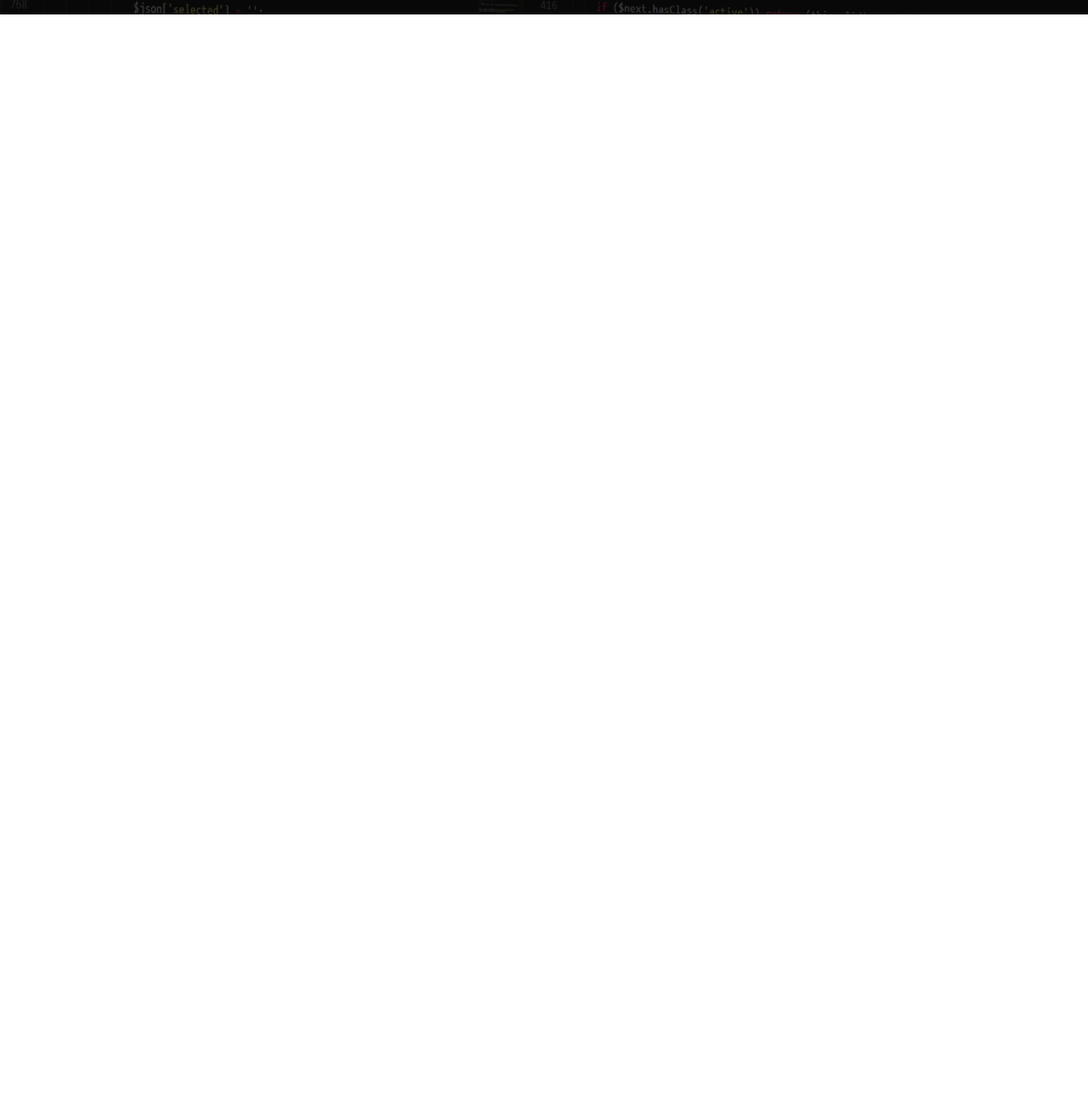
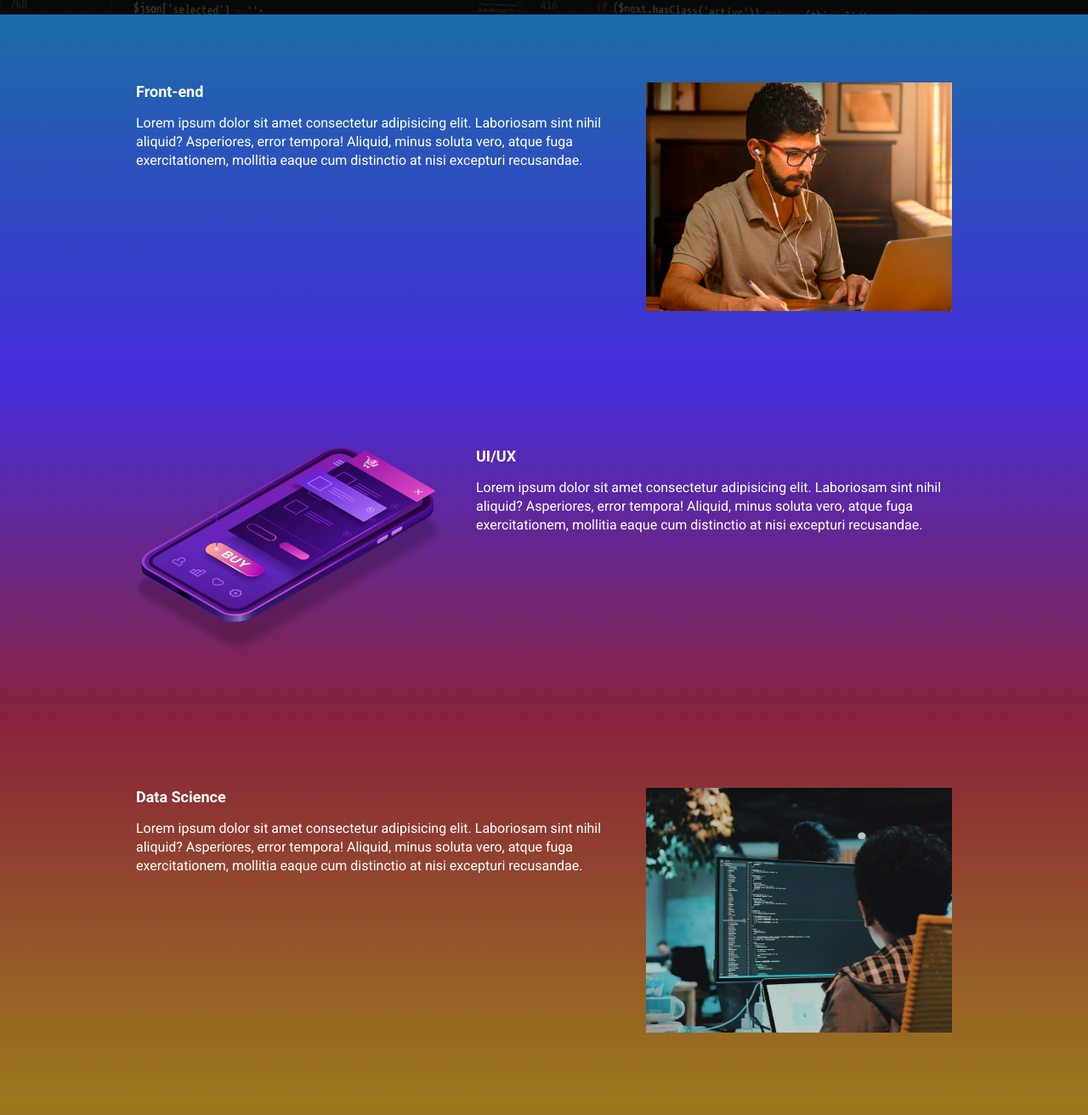
Before and after one commit to GTM35/ebac_tech_talks, a website built with Parcel: page src/index.html in a window 1280 px wide. Shown: the part 508-1820 px from the top of the page at 85% size. Before the commit the page ends 800 px from the top, so only its background shows below. Built offline with nearby package versions, Linux system fonts and the light colour scheme.

Commit message:
finalizando design da pagina

```diff
--- a/src/index.html
+++ b/src/index.html
@@ -10,6 +10,7 @@
       href="https://fonts.googleapis.com/css2?family=Roboto:ital,wght@0,100;0,300;0,400;0,500;0,700;0,900;1,100;1,300;1,400;1,500;1,700;1,900&display=swap"
       rel="stylesheet"
     />
+    <link rel="stylesheet" href="https://unpkg.com/aos@next/dist/aos.css" />
     <title>EBAC Tech Talks</title>
   </head>
   <body>
@@ -39,6 +40,67 @@
       </div>
     </header>
 
+    <section class="event event--frontend">
+      <div class="container" data-aos="fade-right">
+        <div class="event__details">
+          <h2 class="event__details__title">Front-end</h2>
+          <p class="event__details__description">
+            Lorem ipsum dolor sit amet consectetur adipisicing elit. Laboriosam
+            sint nihil aliquid? Asperiores, error tempora! Aliquid, minus soluta
+            vero, atque fuga exercitationem, mollitia eaque cum distinctio at
+            nisi excepturi recusandae.
+          </p>
+        </div>
+        <img class="event__image" src="./images/frontend.png" alt="Front-end" />
+      </div>
+    </section>
+
+    <section class="event event--ux-ui event--image-left">
+      <div class="container" data-aos="fade-left">
+        <div class="event__details">
+          <h2 class="event__details__title">UI/UX</h2>
+          <p class="event__details__description">
+            Lorem ipsum dolor sit amet consectetur adipisicing elit. Laboriosam
+            sint nihil aliquid? Asperiores, error tempora! Aliquid, minus soluta
+            vero, atque fuga exercitationem, mollitia eaque cum distinctio at
+            nisi excepturi recusandae.
+          </p>
+        </div>
+        <img class="event__image" src="./images/ui-ux.png" alt="UI/UX" />
+      </div>
+    </section>
+
+    <section class="event event--data-science">
+      <div class="container" data-aos="fade-right">
+        <div class="event__details">
+          <h2 class="event__details__title">Data Science</h2>
+          <p class="event__details__description">
+            Lorem ipsum dolor sit amet consectetur adipisicing elit. Laboriosam
+            sint nihil aliquid? Asperiores, error tempora! Aliquid, minus soluta
+            vero, atque fuga exercitationem, mollitia eaque cum distinctio at
+            nisi excepturi recusandae.
+          </p>
+        </div>
+        <img class="event__image" src="./images/data.png" alt="Data Science" />
+      </div>
+    </section>
+
+    <section class="event event--backend event--image-left">
+      <div class="container" data-aos="fade-left">
+        <div class="event__details">
+          <h2 class="event__details__title">Back-end</h2>
+          <p class="event__details__description">
+            Lorem ipsum dolor sit amet consectetur adipisicing elit. Laboriosam
+            sint nihil aliquid? Asperiores, error tempora! Aliquid, minus soluta
+            vero, atque fuga exercitationem, mollitia eaque cum distinctio at
+            nisi excepturi recusandae.
+          </p>
+        </div>
+        <img class="event__image" src="./images/backend.png" alt="Back-end" />
+      </div>
+    </section>
+
+    <script src="https://unpkg.com/aos@next/dist/aos.js"></script>
     <script src="./scripts/main.js"></script>
   </body>
 </html>
--- a/src/scripts/main.js
+++ b/src/scripts/main.js
@@ -1 +1 @@
-console.log("Olá");
+AOS.init();
--- /dev/null
+++ b/src/styles/_event.scss
@@ -0,0 +1,60 @@
+@use "variables";
+
+.event {
+  padding: 80px 0;
+
+  &--frontend {
+    background-image: linear-gradient(variables.$blue1, variables.$blue2);
+  }
+  &--ux-ui {
+    background-image: linear-gradient(variables.$blue2, variables.$pink);
+  }
+  &--data-science {
+    background-image: linear-gradient(variables.$pink, variables.$yellow);
+  }
+  &--backend {
+    background-image: linear-gradient(variables.$yellow, variables.$pink);
+  }
+
+  &--image-left {
+    .container {
+      flex-direction: row-reverse;
+    }
+  }
+
+  .container {
+    display: flex;
+    gap: 40px;
+  }
+
+  &__details {
+    &__title {
+      font-size: 18px;
+      font-weight: bold;
+      margin-bottom: 16px;
+    }
+
+    &__description {
+      line-height: 22px;
+    }
+  }
+
+  &__image {
+    max-width: 360px;
+  }
+
+  @media screen and (max-width: 640px) {
+    .container {
+      display: block;
+    }
+
+    &__image {
+      width: 100%;
+    }
+
+    &__details {
+      margin-right: 0;
+      margin-bottom: 16px;
+    }
+  }
+}
--- /dev/null
+++ b/src/styles/_variables.scss
@@ -0,0 +1,8 @@
+$blue1: #1b6ca7;
+$blue2: #442bdb;
+$pink: #89223b;
+$yellow: #9c791d;
+$purple: #4f2ac3;
+
+$textColor: #fff;
+$secondaryTextColor: #000;
--- a/src/styles/components/_buttons.scss
+++ b/src/styles/components/_buttons.scss
@@ -1,3 +1,5 @@
+@use "../variables";
+
 .button {
   padding: 12px;
   font-size: 18px;
@@ -11,8 +13,8 @@
   white-space: nowrap;
 
   &--primary {
-    color: #fff;
-    background-color: #4f2ac3;
+    color: variables.$textColor;
+    background-color: variables.$purple;
   }
 
   @media screen and (max-width: 640px) {
--- a/src/styles/components/_infos_bar.scss
+++ b/src/styles/components/_infos_bar.scss
@@ -1,3 +1,5 @@
+@use "../variables";
+
 .infos-bar {
   padding: 16px 24px;
   background-color: #fff;
@@ -10,12 +12,12 @@
 
     &__item {
       font-size: 14px;
-      color: #000;
+      color: variables.$secondaryTextColor;
 
       b {
         font-size: 18px;
         display: block;
-        color: #000;
+        color: variables.$secondaryTextColor;
       }
     }
   }
--- a/src/styles/main.scss
+++ b/src/styles/main.scss
@@ -1,13 +1,15 @@
 @use "hero";
+@use "event";
 @use "components/infos_bar";
 @use "components/buttons";
+@use "variables";
 
 * {
   padding: 0;
   margin: 0;
   box-sizing: border-box;
   font-family: "Roboto", sans-serif;
-  color: #fff;
+  color: variables.$textColor;
   list-style: none;
 }
 
```
